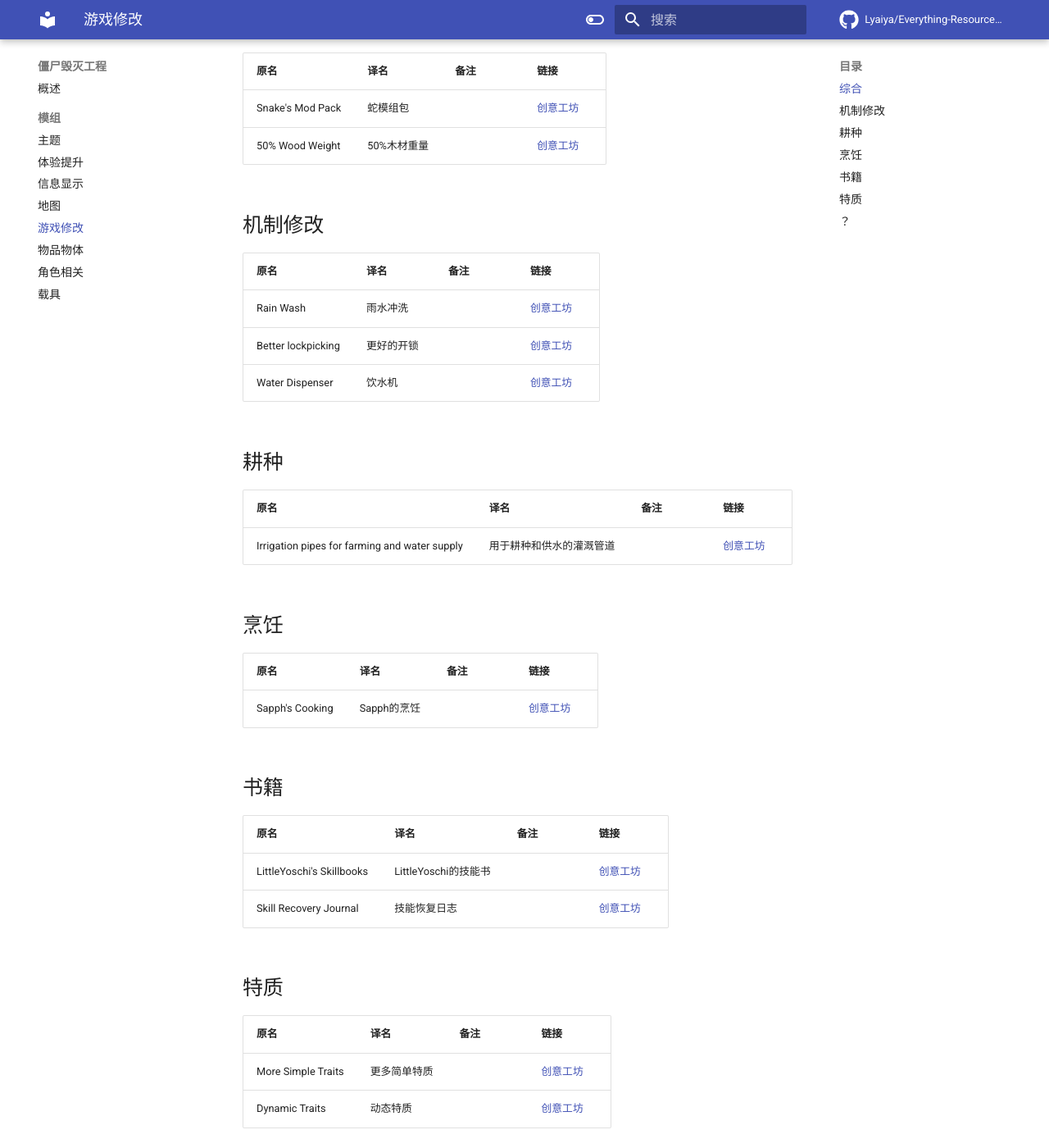
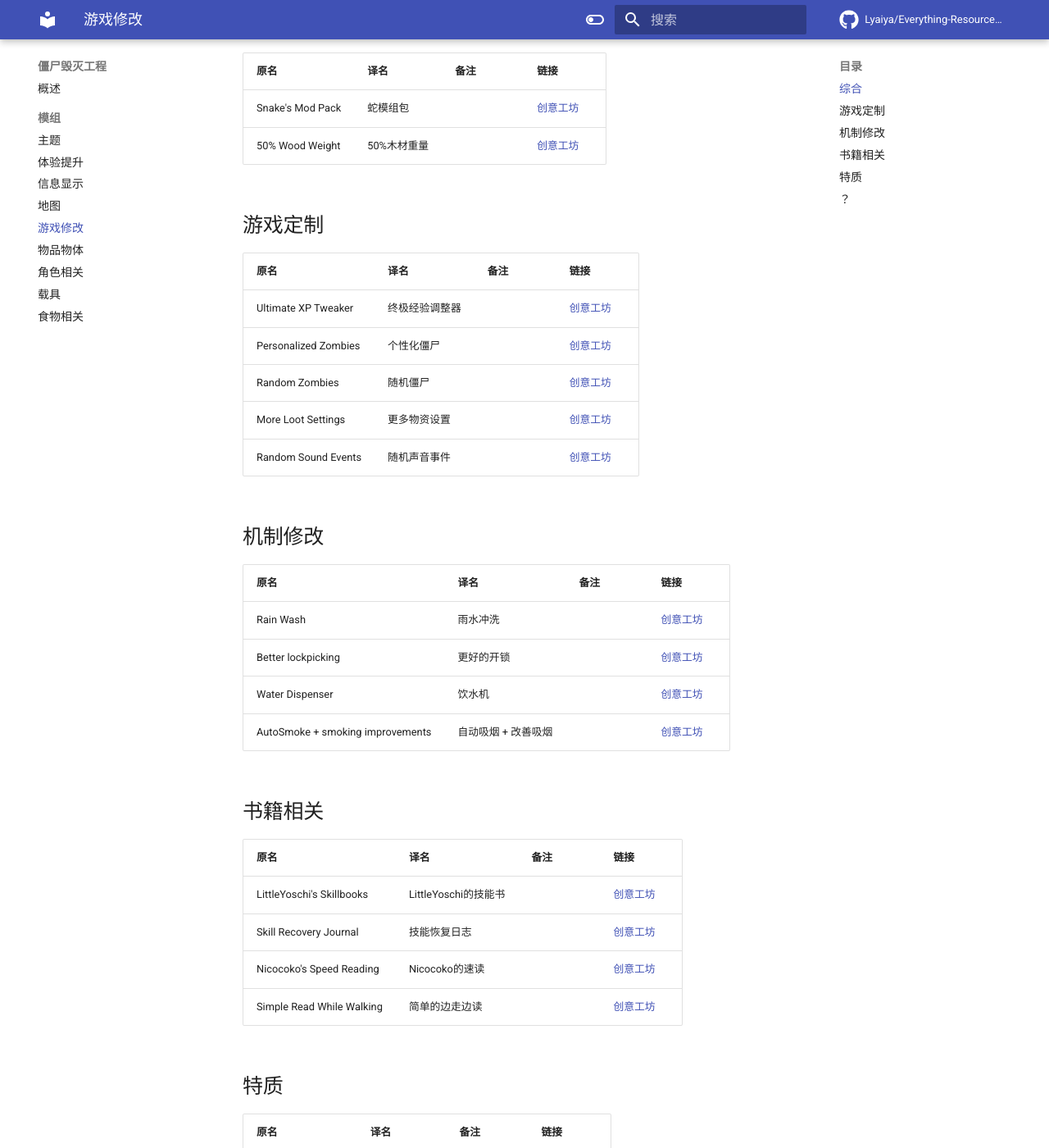
Before and after one commit to Lyaiya/Everything-Resource-Guide, an MkDocs documentation site: the page built from docs/僵尸毁灭工程/模组/游戏修改.md, in a window 1280 px wide and 1400 px high, scrolled down 215 px. Shown: the whole window at 82% size. Built offline with MkDocs 1.6.1 and Material for MkDocs 9.7.7, drawn with Linux system fonts in a browser that asks for light colours; comment, search, counter and statistics services are not loaded; some of the changed text lies outside the part shown.

Commit message:
Big Update

```diff
--- a/docs/僵尸毁灭工程/模组/游戏修改.md
+++ b/docs/僵尸毁灭工程/模组/游戏修改.md
@@ -7,32 +7,33 @@
 | Snake's Mod Pack | 蛇模组包    |      | [创意工坊](https://steamcommunity.com/sharedfiles/filedetails/?id=2719327441) |
 | 50% Wood Weight  | 50%木材重量 |      | [创意工坊](https://steamcommunity.com/sharedfiles/filedetails/?id=2377867605) |
 
+## 游戏定制
+
+| 原名                 | 译名           | 备注 | 链接                                                                          |
+| -------------------- | -------------- | ---- | ----------------------------------------------------------------------------- |
+| Ultimate XP Tweaker  | 终极经验调整器 |      | [创意工坊](https://steamcommunity.com/sharedfiles/filedetails/?id=2827283808) |
+| Personalized Zombies | 个性化僵尸     |      | [创意工坊](https://steamcommunity.com/sharedfiles/filedetails/?id=2851295427) |
+| Random Zombies       | 随机僵尸       |      | [创意工坊](https://steamcommunity.com/sharedfiles/filedetails/?id=2818577583) |
+| More Loot Settings   | 更多物资设置   |      | [创意工坊](https://steamcommunity.com/sharedfiles/filedetails/?id=2812491628) |
+| Random Sound Events  | 随机声音事件   |      | [创意工坊](https://steamcommunity.com/sharedfiles/filedetails/?id=2834231099) |
+
 ## 机制修改
 
-| 原名               | 译名       | 备注 | 链接                                                                          |
-| ------------------ | ---------- | ---- | ----------------------------------------------------------------------------- |
-| Rain Wash          | 雨水冲洗   |      | [创意工坊](https://steamcommunity.com/sharedfiles/filedetails/?id=2657661246) |
-| Better lockpicking | 更好的开锁 |      | [创意工坊](https://steamcommunity.com/sharedfiles/filedetails/?id=2368058459) |
-| Water Dispenser    | 饮水机     |      | [创意工坊](https://steamcommunity.com/sharedfiles/filedetails/?id=2687798127) |
+| 原名                             | 译名                | 备注 | 链接                                                                          |
+| -------------------------------- | ------------------- | ---- | ----------------------------------------------------------------------------- |
+| Rain Wash                        | 雨水冲洗            |      | [创意工坊](https://steamcommunity.com/sharedfiles/filedetails/?id=2657661246) |
+| Better lockpicking               | 更好的开锁          |      | [创意工坊](https://steamcommunity.com/sharedfiles/filedetails/?id=2368058459) |
+| Water Dispenser                  | 饮水机              |      | [创意工坊](https://steamcommunity.com/sharedfiles/filedetails/?id=2687798127) |
+| AutoSmoke + smoking improvements | 自动吸烟 + 改善吸烟 |      | [创意工坊](https://steamcommunity.com/sharedfiles/filedetails/?id=2643751872) |
 
-## 耕种
-
-| 原名                                          | 译名                     | 备注 | 链接                                                                          |
-| --------------------------------------------- | ------------------------ | ---- | ----------------------------------------------------------------------------- |
-| Irrigation pipes for farming and water supply | 用于耕种和供水的灌溉管道 |      | [创意工坊](https://steamcommunity.com/sharedfiles/filedetails/?id=2464581798) |
-
-## 烹饪
-
-| 原名            | 译名        | 备注 | 链接                                                                          |
-| --------------- | ----------- | ---- | ----------------------------------------------------------------------------- |
-| Sapph's Cooking | Sapph的烹饪 |      | [创意工坊](https://steamcommunity.com/sharedfiles/filedetails/?id=2832136889) |
-
-## 书籍
+## 书籍相关
 
 | 原名                      | 译名                 | 备注 | 链接                                                                          |
 | ------------------------- | -------------------- | ---- | ----------------------------------------------------------------------------- |
 | LittleYoschi's Skillbooks | LittleYoschi的技能书 |      | [创意工坊](https://steamcommunity.com/sharedfiles/filedetails/?id=2737726733) |
 | Skill Recovery Journal    | 技能恢复日志         |      | [创意工坊](https://steamcommunity.com/sharedfiles/filedetails/?id=2503622437) |
+| Nicocoko's Speed Reading  | Nicocoko的速读       |      | [创意工坊](https://steamcommunity.com/sharedfiles/filedetails/?id=2787461681) |
+| Simple Read While Walking | 简单的边走边读       |      | [创意工坊](https://steamcommunity.com/sharedfiles/filedetails/?id=2845952197) |
 
 ## 特质
 
@@ -43,6 +44,7 @@
 
 ## ？
 
-| 原名           | 译名   | 备注 | 链接                                                                          |
-| -------------- | ------ | ---- | ----------------------------------------------------------------------------- |
-| 10 Years Later | 十年后 |      | [创意工坊](https://steamcommunity.com/sharedfiles/filedetails/?id=2820757649) |
+| 原名                                 | 译名   | 备注 | 链接                                                                          |
+| ------------------------------------ | ------ | ---- | ----------------------------------------------------------------------------- |
+| 10 Years Later                       | 十年后 |      | [创意工坊](https://steamcommunity.com/sharedfiles/filedetails/?id=2820757649) |
+| The Long Night (Permanent Night Mod) | 永夜   |      | [创意工坊](https://steamcommunity.com/sharedfiles/filedetails/?id=2829087246) |
```
Also changed, not shown: docs/僵尸毁灭工程/模组/体验提升.md (+17 -12 lines), docs/僵尸毁灭工程/模组/信息显示.md (+1 -1 lines), docs/僵尸毁灭工程/模组/地图.md (+2 -1 lines), docs/僵尸毁灭工程/模组/角色相关.md (+5 -3 lines), docs/僵尸毁灭工程/模组/食物相关.md (added, +21 -0 lines).
